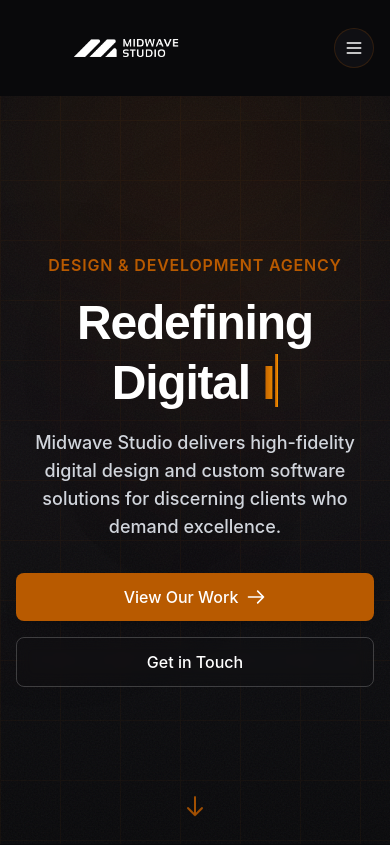
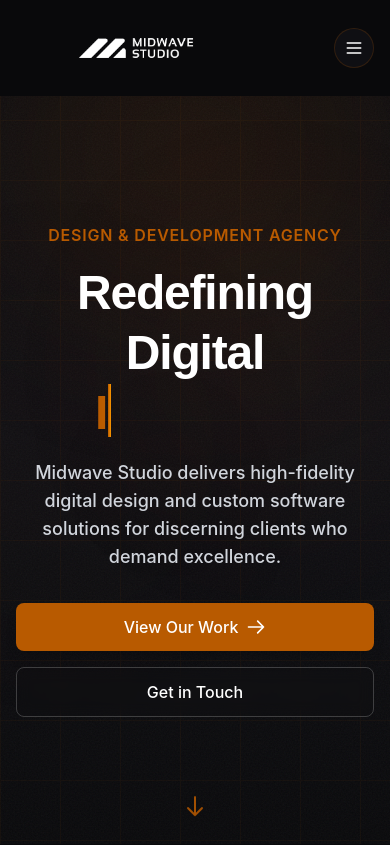
Before and after one commit to midwavestudio/midwave, a Next.js app: page / in a window 390 px wide. Shown: the top 845 px of the page. Built offline with nearby package versions, Linux system fonts and the light colour scheme; no server answers.

Commit message:
UI improvements: Increase logo size on mobile and fix typewriter animation

```diff
--- a/src/app/components/Header.tsx
+++ b/src/app/components/Header.tsx
@@ -58,7 +58,7 @@
         {/* Modified flex container to ensure logo stays on left */}
         <div className="flex items-center h-full">
           {/* Logo - explicitly ensure it's left-aligned */}
-          <div className="flex-1 flex items-start">
+          <div className="flex-1 flex items-start justify-start">
             <Link href="/" className={`flex items-center p-0 transition-all duration-300 ${scrolled ? 'h-16' : 'h-24'}`}>
               <Image
                 src="/images/midwave-logo.png"
@@ -68,8 +68,8 @@
                 priority
                 className={`h-auto object-contain transition-all duration-300 ${
                   scrolled
-                    ? 'w-[200px] md:w-[240px]'
-                    : 'w-[220px] md:w-[340px]'
+                    ? 'w-[220px] md:w-[240px]'
+                    : 'w-[240px] md:w-[340px]'
                 }`}
               />
             </Link>
--- a/src/app/components/Hero.tsx
+++ b/src/app/components/Hero.tsx
@@ -84,8 +84,10 @@
             animate={{ opacity: 1, y: 0 }}
             transition={{ duration: 0.8, delay: 0.4 }}
           >
-            Redefining Digital <br className="hidden sm:block" />
-            <TypingAnimation />
+            <span className="block">Redefining Digital</span>
+            <div className="h-[1.2em] inline-flex">
+              <TypingAnimation />
+            </div>
           </motion.h1>
 
           <motion.p
--- a/src/app/components/TypingAnimation.tsx
+++ b/src/app/components/TypingAnimation.tsx
@@ -70,7 +70,7 @@
   }, [displayedText, isDeleting, currentWord, currentWordIndex]);
 
   return (
-    <span className="inline-flex items-center bg-clip-text text-transparent bg-gradient-to-r from-[#b85a00] to-amber-500">
+    <span className="inline-flex items-center min-w-[200px] bg-clip-text text-transparent bg-gradient-to-r from-[#b85a00] to-amber-500">
       {displayedText}
       <motion.div
         className="inline-block h-[1.1em] bg-gradient-to-r from-[#b85a00] to-amber-500"
```
